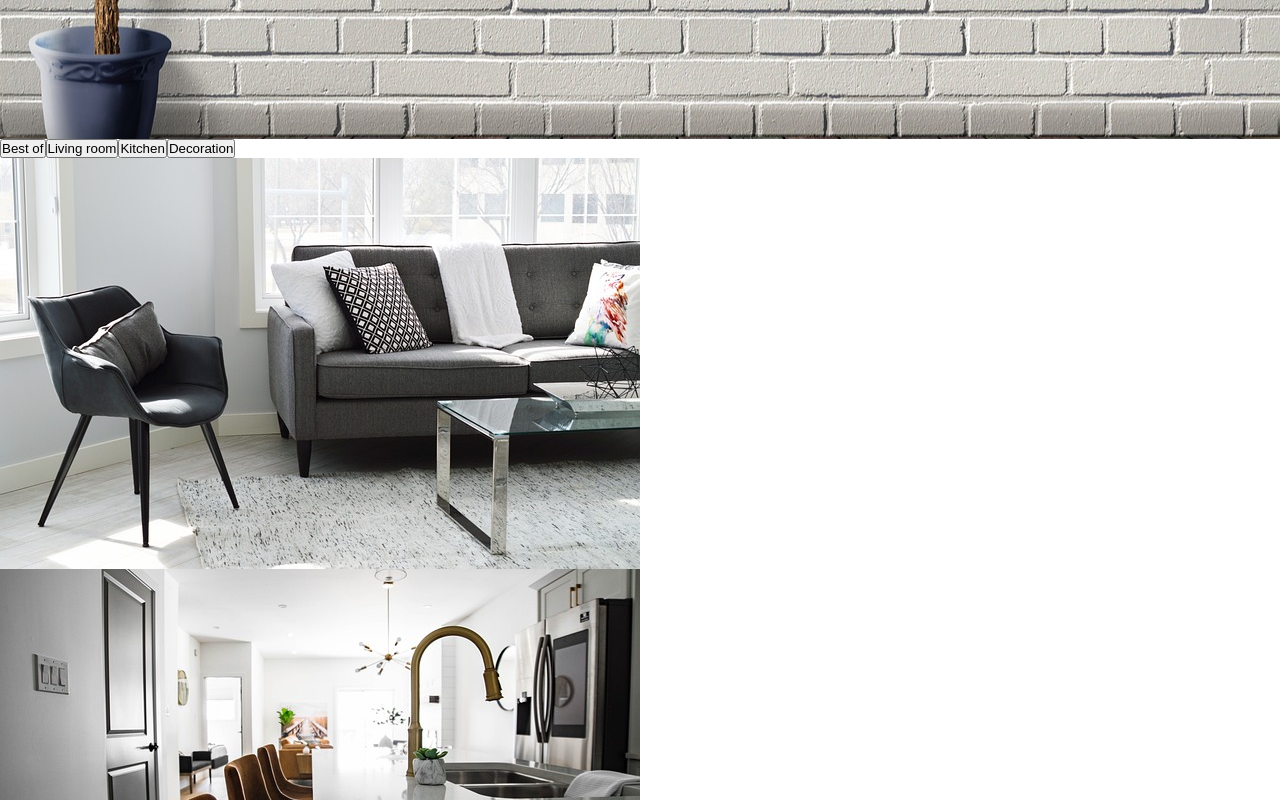
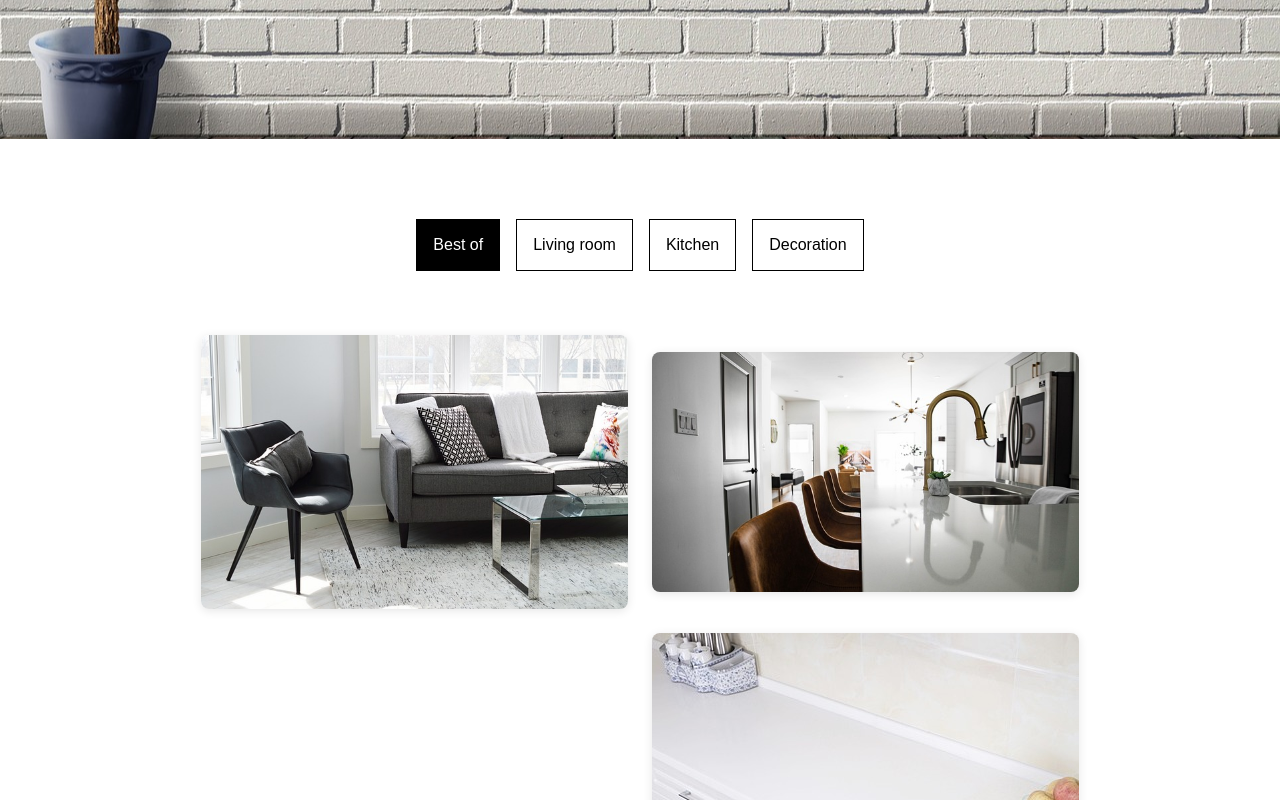
Before and after one commit to Brightosey/demo-site, a React (Vite) app: page /collection in a window 1280 px wide. Shown: the part 400-1200 px from the top of the page. Built offline with nearby package versions, Linux system fonts and the light colour scheme.

Commit message:
Add ProductionPage with images and styles; update CollectionPage and App.jsx for new route integration.

```diff
--- a/src/App.jsx
+++ b/src/App.jsx
@@ -2,6 +2,7 @@ import Header from "./Components/Header/Header";
 import HomePage from "./pages/HomePage/HomePage";
 import AboutPage from "./pages/AboutPage/AboutPage";
 import CollectionPage from "./pages/CollectionPage/CollectionPage";
+import ProductionPage from "./pages/ProductionPage/ProductionPage";
 import { BrowserRouter, Routes, Route } from "react-router-dom";
 import Map from "./Components/Map/Map";
 import Contact from "./Components/Contact/Contact";
@@ -14,6 +15,7 @@ function App() {
         <Route path="/" element={<HomePage />} />
         <Route path="/about" element={<AboutPage />} />
         <Route path="/collection" element={<CollectionPage />} />
+        <Route path="/production" element={<ProductionPage />}/>
       </Routes>
       <Contact />
       <Map />
--- a/src/pages/CollectionPage/CollectionPage.jsx
+++ b/src/pages/CollectionPage/CollectionPage.jsx
@@ -44,6 +44,7 @@ function CollectionPage() {
   ];
 
   const [activeIndex, setActiveIndex] = useState(0);
+  const [showAnimation, setShowAnimation] = useState(false);
 
   return (
     <section className="collection">
@@ -68,7 +69,14 @@ function CollectionPage() {
           {sections.map((section, index) => (
             <button
               key={index}
-              onClick={() => setActiveIndex(index)}
+              onClick={() => {
+                if (index === activeIndex) {
+                  setShowAnimation(false);
+                } else {
+                  setActiveIndex(index);
+                  setShowAnimation(true);
+                }
+              }}
               className={`collection__tab ${
                 index === activeIndex ? "collection__tab--active" : ""
               }`}
@@ -84,7 +92,8 @@ function CollectionPage() {
               src={img}
               alt={`collection-${idx}`}
               key={idx}
-              className="collection__image"
+              className={`collection__image ${showAnimation ? "collection__image--animate" : ""}`}
+              onClick={() => setShowAnimation(false)}
             />
           ))}
         </div>
--- a/src/pages/CollectionPage/CollectionPage.scss
+++ b/src/pages/CollectionPage/CollectionPage.scss
@@ -53,4 +53,92 @@
       text-decoration: underline;
     }
   }
+
+  &__content {
+    padding: 2rem;
+    max-width: 1200px;
+    margin: 0 auto;
+    text-align: center;
+  }
+
+  &__tabs {
+    display: flex;
+    flex-direction: column;
+    justify-content: center;
+    gap: 1rem;
+    margin-top: 3rem;
+
+    @include tablet {
+      flex-direction: row;
+    }
+  }
+
+  &__tab {
+    padding: 1rem;
+    background-color: $secondary-text-color;
+    border: 1px solid $primary-text-color;
+    font-size: 1rem;
+    cursor: pointer;
+    transition: background-color 0.3s ease;
+
+    &:hover {
+      background-color: $primary-text-color;
+    }
+
+    &--active {
+      background-color: $primary-text-color;
+      color: $secondary-text-color;
+    }
+  }
+
+  &__images {
+    display: flex;
+    flex-direction: column;
+    justify-content: center;
+    align-items: center;
+    gap: 1.5rem;
+    margin-top: 4rem;
+
+    @include tablet {
+      flex-direction: row;
+      flex-wrap: wrap;
+    }
+  }
+
+  &__image {
+    width: 100%; // 🔹 Full width on mobile
+    max-width: 427px; // Optional: limit max width
+    height: auto;
+    object-fit: cover;
+    border-radius: 8px;
+    box-shadow: 0 2px 10px rgba(0, 0, 0, 0.1);
+    animation: fadeIn 0.5s ease-in-out;
+
+    @include tablet {
+      flex: 1 1 45%; // 🔹 Two per row on tablet
+      /* max-width: 45%; */
+    }
+
+    @include desktop {
+      flex: 1 1 30%; // 🔹 Three per row on desktop
+      /*  max-width: 30%; */
+    }
+
+    &--animate {
+      animation: fadeIn 0.5s ease-in-out;
+    }
+  }
+
+  // Optional fade-in animation
+  @keyframes fadeIn {
+    from {
+      opacity: 0;
+      transform: translateY(100%);
+      transition: all 0.5s ease;
+    }
+    to {
+      opacity: 1;
+      transform: translateY(0);
+    }
+  }
 }
--- /dev/null
+++ b/src/pages/ProductionPage/ProductionPage.jsx
@@ -0,0 +1,111 @@
+import "./ProductionPage.scss";
+import { Link } from "react-router-dom";
+import carpenter1 from "../../assets/Images/carpenter1.jpg";
+import carpenter2 from "../../assets/Images/carpenter2.jpg";
+
+function ProductionPage() {
+  return (
+    <section className="production">
+      <article className="production__intro">
+        <h1 className="production__title">Our production</h1>
+        <div className="production__breadcrumbs">
+          <Link to="/" className="production__link">
+            Home
+          </Link>
+          <strong className="production__separator"> / </strong>
+          <a
+            href="#production"
+            className="production__link production__link--active"
+          >
+            production
+          </a>
+        </div>
+      </article>
+
+      <article className="production__description">
+        <p className="production__paragraph">
+          Lorem ipsum dolor sit amet, consectetuer adipiscing elit. Aenean
+          commodo ligula eget dolor. Aenean massa. Cum sociis natoque penatibus
+          et magnis dis parturient montes, nascetur ridiculus mus. Donec quam
+          felis, ultricies nec, pellentesque eu, pretium quis, sem. Nulla
+          consequat massa quis enim. Donec pede justo, fringilla vel, aliquet
+          nec, vulputate eget, arcu.
+        </p>
+      </article>
+
+      <article>
+        <div className="production__block">
+          <div className="production__text">
+            <h1 className="production__heading">10% Discount</h1>
+            <p className="production__paragraph">
+              Lorem ipsum dolor sit amet, consectetur adipisicing elit. Vitae,
+              eos, voluptatem, et sequi distinctio adipisci omnis in error quas
+              fuga tempore fugit incidunt quos.
+            </p>
+            <ul className="production__list">
+              <li className="production__item">
+                Atque, debitis architecto ducimus eligendi dignissimos
+              </li>
+              <li className="production__item">
+                Atque, debitis architecto ducimus eligendi dignissimos
+              </li>
+              <li className="production__item">
+                Fugit sit atque eaque dolorum autem reprehenderit
+              </li>
+              <li className="production__item">
+                Porro omnis obcaecati laborum obcaecati
+              </li>
+              <li className="production__item">
+                Laboriosam deserunt harum libero a voluptatem
+              </li>
+            </ul>
+          </div>
+          <figure className="production__figure">
+            <img
+              src={carpenter1}
+              alt="carpenter"
+              className="production__image"
+            />
+          </figure>
+        </div>
+
+        <div className="production__block">
+          <div className="production__text">
+            <h1 className="production__heading">Manufacturing</h1>
+            <p className="production__paragraph">
+              Lorem ipsum dolor sit amet, consectetur adipisicing elit. Vitae,
+              eos, voluptatem, et sequi distinctio adipisci omnis in error quas
+              fuga tempore fugit incidunt quos.
+            </p>
+            <ul className="production__list">
+              <li className="production__item">
+                Atque, debitis architecto ducimus eligendi dignissimos
+              </li>
+              <li className="production__item">
+                Modi ut non officiis repudiandae maiores
+              </li>
+              <li className="production__item">
+                Fugit sit atque eaque dolorum autem reprehenderit
+              </li>
+              <li className="production__item">
+                Fugit sit atque eaque dolorum autem reprehenderit
+              </li>
+              <li className="production__item">
+                Fugit sit atque eaque dolorum autem reprehenderit
+              </li>
+            </ul>
+          </div>
+          <figure className="production__figure">
+            <img
+              src={carpenter2}
+              alt="carpenter"
+              className="production__image"
+            />
+          </figure>
+        </div>
+      </article>
+    </section>
+  );
+}
+
+export default ProductionPage;
--- /dev/null
+++ b/src/pages/ProductionPage/ProductionPage.scss
@@ -0,0 +1,78 @@
+@use "../../Styles/global" as *;
+@use "../../Styles/margin" as *;
+@use "../../Styles/variables" as *;
+
+.production {
+  &__intro {
+    background-image: url("../../assets/Images/wood-6.jpg");
+    background-size: cover;
+    background-position: center;
+    background-repeat: no-repeat;
+    height: 20rem;
+    display: flex;
+    flex-direction: column;
+    justify-content: center;
+    align-items: center;
+
+    @include tablet {
+      height: 30rem;
+    }
+  }
+
+  &__title {
+    font-size: 1.5rem;
+    margin-bottom: 0.5rem;
+
+    @include tablet {
+      font-size: 1.7rem;
+    }
+
+    @include desktop {
+      font-size: 2rem;
+    }
+  }
+
+  &__link {
+    text-decoration: none;
+    font-size: 1.2rem;
+    color: $primary-text-color;
+
+    @include tablet {
+      font-size: 1.4rem;
+    }
+
+    @include desktop {
+      font-size: 1.7rem;
+    }
+
+    &--about {
+      font-weight: bold;
+    }
+
+    &:hover {
+      text-decoration: underline;
+    }
+  }
+
+  &__description {
+    display: flex;
+    flex-direction: column;
+    justify-content: center;
+    align-items: center;
+    margin: 2.5rem auto;
+  }
+
+  &__paragraph {
+    padding: 1rem;
+    text-align: center;
+    font-size: 0.85rem;
+
+    @include tablet {
+        font-size: 1rem;
+    }
+
+    @include desktop {
+        padding: 2rem;
+    }
+  }
+}
```
Also changed, not shown: src/assets/Images/carpenter1.jpg (added), src/assets/Images/carpenter2.jpg (added).
